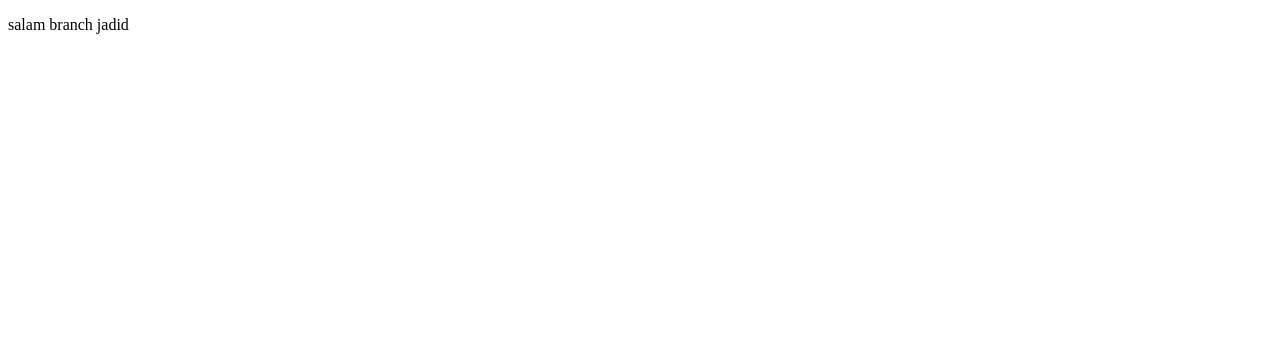
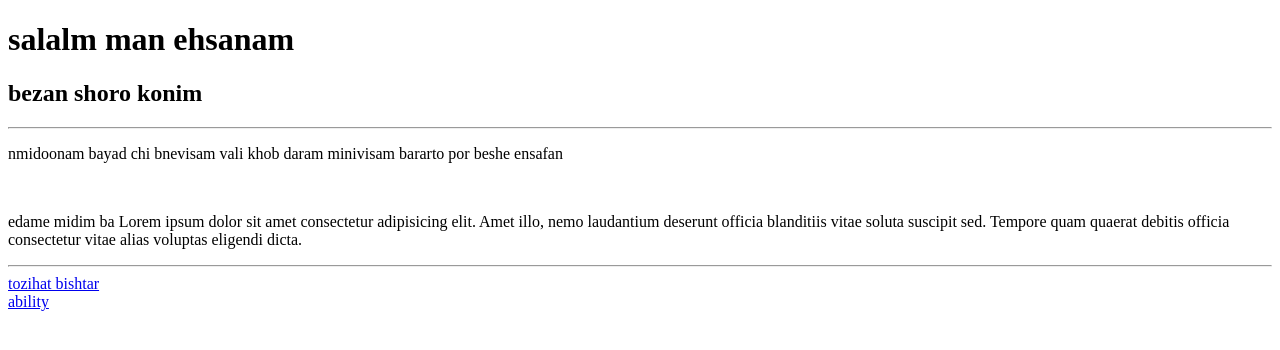
Before and after one commit to seyyedehsanmusavi/hozor-class, a plain HTML site: page index.html in a window 1280 px wide. Drawn offline with Linux system fonts and the light colour scheme.

Commit message:
index2 addedd

```diff
--- a/index.html
+++ b/index.html
@@ -7,6 +7,16 @@
 </head>
 <body>
 
-<p>salam branch jadid</p>
+    <h1>salalm man ehsanam</h1>
+    <h2>bezan shoro konim</h2>
+    <hr>
+    <p>nmidoonam bayad chi bnevisam vali khob daram minivisam bararto por beshe ensafan</p>
+    <br>
+    <p>edame midim ba Lorem ipsum dolor sit amet consectetur adipisicing elit. Amet illo, nemo laudantium deserunt officia blanditiis vitae soluta suscipit sed. Tempore quam quaerat debitis officia consectetur vitae alias voluptas eligendi dicta.</p>
+    <hr>
+    <a href="./index2.html">tozihat bishtar</a>
+    <br>
+    <a href="./index3.html">ability</a>
+
 </body>
 </html>
```
Also changed, not shown: index2.html (added).
